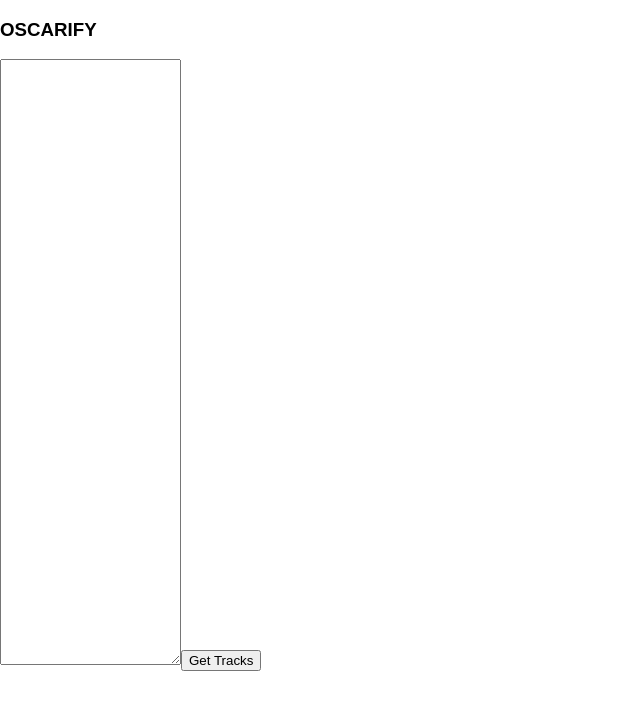
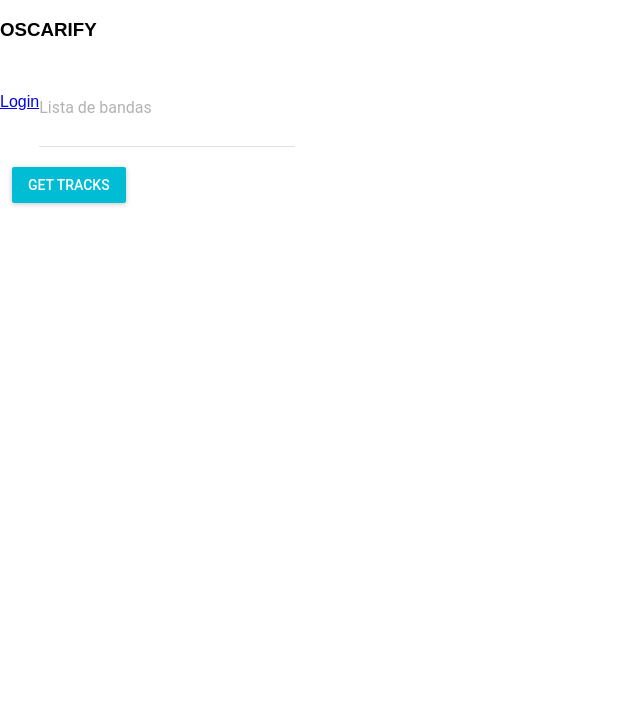
Before and after one commit to diogomcgoncalves/oscarify, a React (Create React App) app: page / in a window 1280 px wide. Shown: the top 710 px of the page, without its empty margins (0-640 px from the left). Built offline with nearby package versions, Linux system fonts and the light colour scheme.

Commit message:
Fetches and displays the listed artists

```diff
--- a/src/App.js
+++ /dev/null
@@ -1,58 +0,0 @@
-import React, { Component } from 'react';
-import './App.css';
-import spotifyConfig from './spotify_config.json';
-import axios from 'axios';
-
-class App extends Component {
-  constructor(){
-    super();
-    this.state = {
-      bandList: ''
-    };
-  }
-
-  componentDidMount(){
-    /*
-    axios.post('/user', {
-      firstName: 'Fred',
-      lastName: 'Flintstone'
-    })
-    .then(function (response) {
-      console.log(response);
-    })
-    .catch(function (error) {
-      console.log(error);
-    });*/
-  }
-
-  fetchArtistsTracks(){
-    console.log('====================================');
-    console.log('Fetch Tracks.');
-    console.log('====================================');
-
-    //TODO Fetch artists Ids
-    //TODO Fetch Top Tracks
-
-  }
-
-  render() {
-    let {bandList} = this.state;
-    return (
-      <div className="App">
-        <h3>OSCARIFY</h3>
-        <textarea
-          id="band-list"
-          value={bandList}
-          onChange={(e) => { this.setState({bandList: e.target.value})} }
-        />
-        <input
-          type="button"
-          onClick={this.fetchArtistsTracks}
-          value="Get Tracks"
-        />
-      </div>
-    );
-  }
-}
-
-export default App;
--- /dev/null
+++ b/src/Components/App.js
@@ -0,0 +1,115 @@
+import React, { Component } from 'react';
+import '../Styles/App.css';
+import spotifyConfig from '../spotify_config.json';
+import ListArtists from './ListArtists';
+import TextField from 'material-ui/TextField';
+import RaisedButton from 'material-ui/RaisedButton';
+import axios from 'axios';
+
+class App extends Component {
+  constructor(){
+    super();
+    this.state = {
+      bandList: '',
+      accessToken: this.getHashValue('access_token'),
+      artists: [],
+      tracks: {}
+    };
+    console.log(this.state);
+  }
+
+  componentWillMount(){
+  }
+
+  getHashValue = (key) => {
+    var matches = window.location.hash.match(new RegExp(key+'=([^&]*)'));
+    return matches ? matches[1] : null;
+  }
+
+  fetchArtistsTracks = (event) => {
+    console.log('====================================');
+    console.log('Fetch Tracks.');
+    console.log('====================================');
+    let {accessToken, bandList} = this.state;
+    let bandNames = [];
+    let artists = [];
+
+    //TODO Fetch artists Ids
+    if( accessToken !== ''){
+      let bandNames = bandList.split('\n');
+
+      this.getArtistsByName(bandNames);
+    }
+
+    //TODO Fetch Top Tracks
+  }
+
+  getArtistsByName = (bandNames) => {
+    let {accessToken,artists} = this.state;
+    let axiosList = [];
+
+    bandNames.forEach( (band) => {
+      axiosList.push(
+        axios.get('https://api.spotify.com/v1/search?q='+band+'&type=artist&limit=1',{
+          'headers': {'Authorization': 'Bearer '+accessToken }
+        })
+      );
+    });
+
+    axios.all(axiosList)
+    .then(axios.spread( (...args) => {
+      for(var i = 0 ; i < args.length; i++){
+        artists.push(args[i].data.artists.items[0]);
+      }
+      console.log('====================================');
+      console.log(...artists);
+      console.log('====================================');
+      this.setState({ artists: artists });
+
+    }))
+
+  }
+
+  showArtists = () => {
+    let {artists} = this.state;
+    let components = [];
+    artists.forEach( (a) => {
+      components.push(<p>{a.name}</p>);
+    });
+
+    return components;
+
+  }
+
+  render() {
+    let {bandList, accessToken, artists} = this.state;
+    let spotifyLoginUrl = 'https://accounts.spotify.com/authorize?client_id='+spotifyConfig.clientId+'&redirect_uri='+encodeURI(window.location.origin)+'/&response_type=token&state=14';
+
+    return (
+      <div className="App">
+        <h3>OSCARIFY</h3>
+        { (accessToken == null ) ? <a href={spotifyLoginUrl}>Login</a> : null }
+        <TextField
+          id="band-list"
+          value={bandList}
+          onChange={(e) => { this.setState({bandList: e.target.value})} }
+          hintText="Uma por parágrafo"
+          floatingLabelText="Lista de bandas"
+          multiLine={true}
+          rows={2}
+        /><br />
+        <RaisedButton
+          label="Get Tracks"
+          primary={true}
+          onClick={this.fetchArtistsTracks}
+          style={{margin: '12px'}}
+        />
+        <div className="artist-list">
+          {(artists.length > 0) ? <ListArtists artists={artists} /> : null }
+        </div>
+      </div>
+    );
+  }
+}
+
+export default App;
--- /dev/null
+++ b/src/Components/ListArtists.js
@@ -0,0 +1,44 @@
+import React, { Component } from 'react';
+import Avatar from 'material-ui/Avatar';
+import {List, ListItem} from 'material-ui/List';
+import Subheader from 'material-ui/Subheader';
+import Divider from 'material-ui/Divider';
+import CommunicationChatBubble from 'material-ui/svg-icons/communication/chat-bubble';
+import Headset from 'material-ui/svg-icons/hardware/headset';
+
+
+
+export default class ListArtists extends Component{
+    constructor(props){
+        super();
+        this.state = {
+            artists : props.artists
+        };
+    }
+
+    render(){
+        let {artists} = this.state;
+        let itemsList = []
+        console.log('====================================');
+        console.log(artists);
+        console.log('====================================');
+        artists.forEach(function(element,i) {
+            itemsList.push(
+                <ListItem
+                key={i}
+                primaryText={element.name}
+                leftAvatar={<Avatar src={element.images[0].url} />}
+                rightIcon={<Headset />}
+                />
+            );
+
+        }, this)
+        return(
+            <div style={{'maxWidth': '450px'}}>
+                <List>
+                    {itemsList}
+                </List>
+            </div>
+        );
+    }
+}
--- a/src/index.js
+++ b/src/index.js
@@ -1,8 +1,17 @@
 import React from 'react';
 import ReactDOM from 'react-dom';
-import './index.css';
-import App from './App';
+import './Styles/index.css';
+import App from './Components/App';
 import registerServiceWorker from './registerServiceWorker';
+import MuiThemeProvider from 'material-ui/styles/MuiThemeProvider';
+import getMuiTheme from 'material-ui/styles/getMuiTheme';
+import darkBaseTheme from 'material-ui/styles/baseThemes/darkBaseTheme';
 
-ReactDOM.render(<App />, document.getElementById('root'));
+const MainApp = () => (
+    <MuiThemeProvider >
+        <App />
+    </MuiThemeProvider>
+);
+
+ReactDOM.render(<MainApp />, document.getElementById('root'));
 registerServiceWorker();
--- a/src/spotify_config.json
+++ b/src/spotify_config.json
@@ -1,4 +1,3 @@
 {
-    "clientId" : "b383ccfe3672434fbb98e7cfc1671ecf",
-    "secret" : "b8284cb9b44c424f9b0f22c6b1784b17"
+    "clientId" : "b383ccfe3672434fbb98e7cfc1671ecf"
 }
```
Also changed, not shown: src/Styles/App.css (renamed from src/App.css), src/Styles/index.css (renamed from src/index.css).
